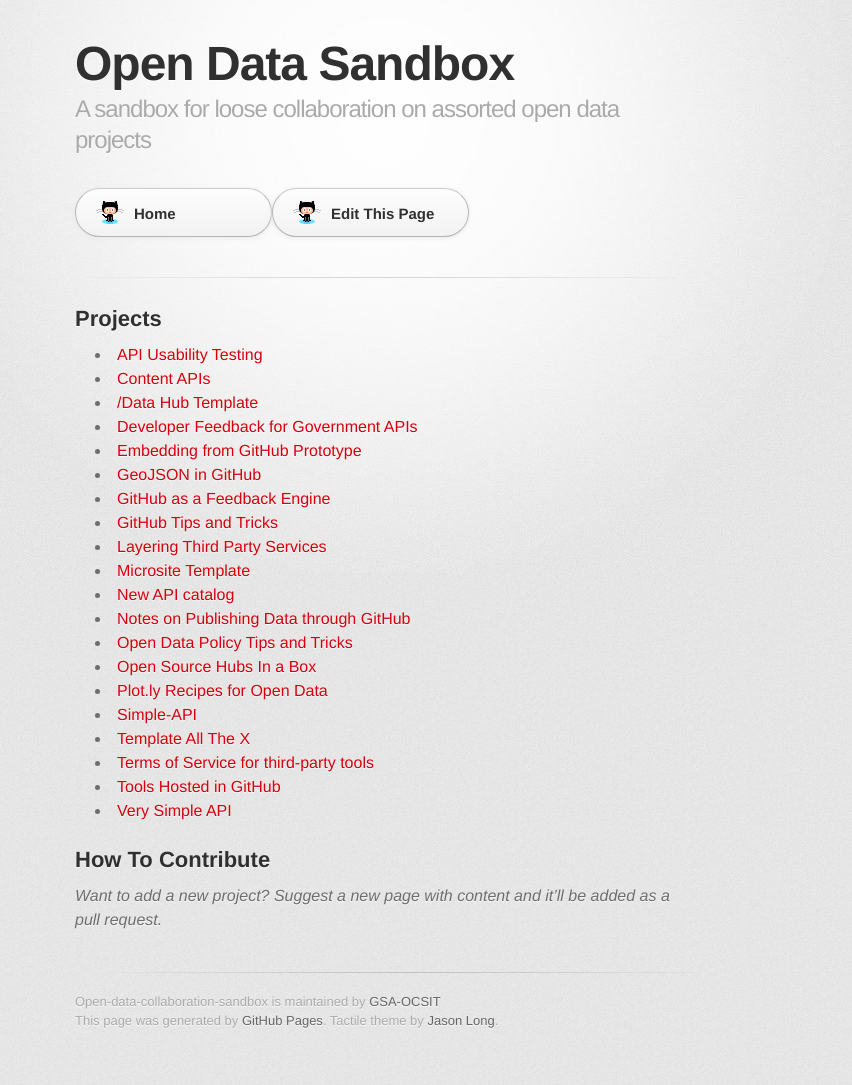
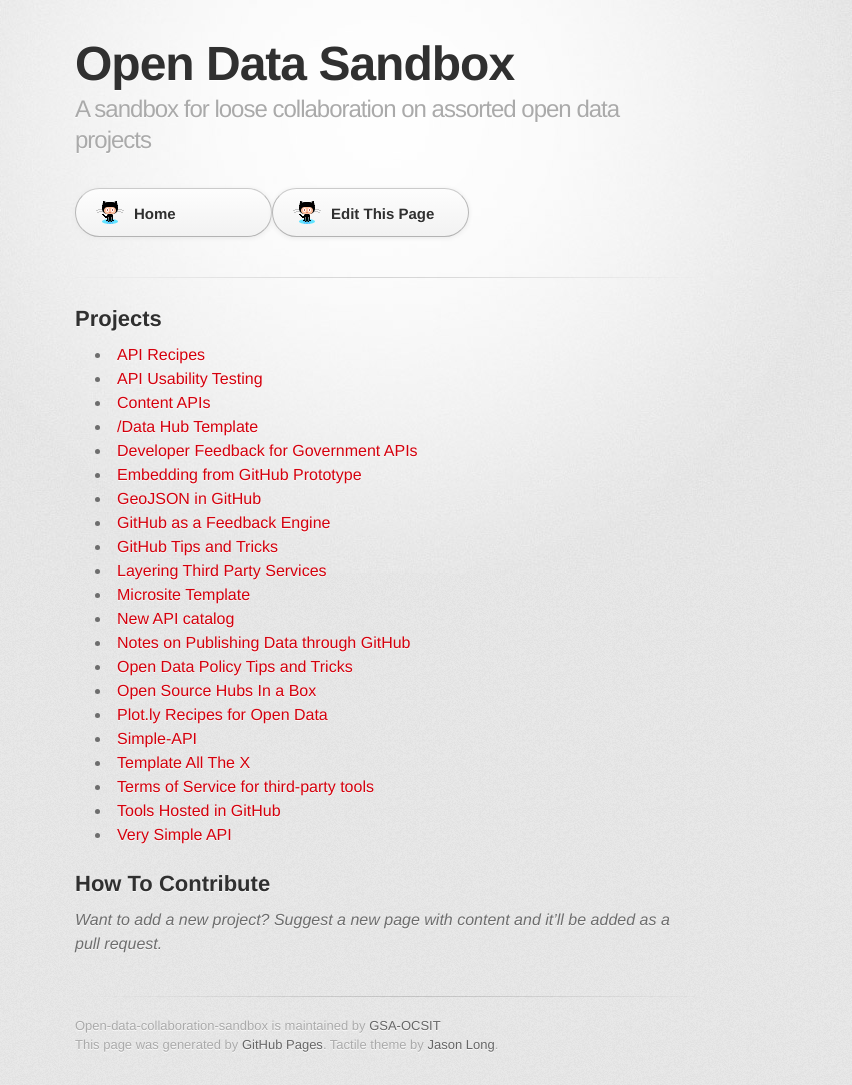
Before and after one commit to GSA/Open-Data-Collaboration-Sandbox, a Jekyll site: the page built from index.md, in a window 1280 px wide. Shown: the whole page, without its empty margins (255-1107 px from the left). Built offline with Jekyll 4.4.1, drawn with Linux system fonts in a browser that asks for light colours; some web fonts are replaced; before the commit the page ends 1061 px from its top, so only the background shows below that.

Commit message:
Update index.md

```diff
--- a/index.md
+++ b/index.md
@@ -8,6 +8,7 @@
 
 ## Projects
 
+* [API Recipes](http://gsa.github.io/Open-Data-Collaboration-Sandbox/api_recipes)
 * [API Usability Testing](http://graybrooks.com/API-Usability-Testing/)
 * [Content APIs](https://github.com/GSA/.Gov-Content-as-an-API)
 * [/Data Hub Template](http://gsa.github.io/Open-Data-Collaboration-Sandbox/data-hub-template)
```
